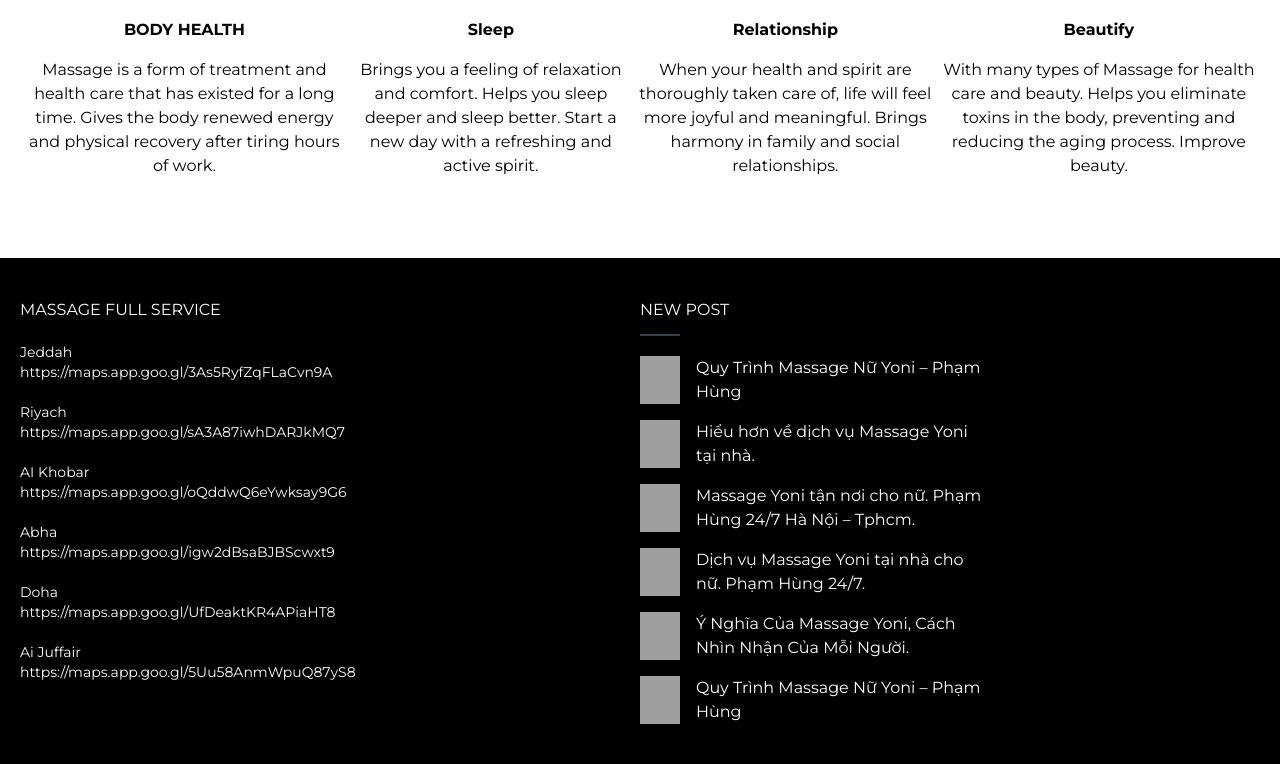
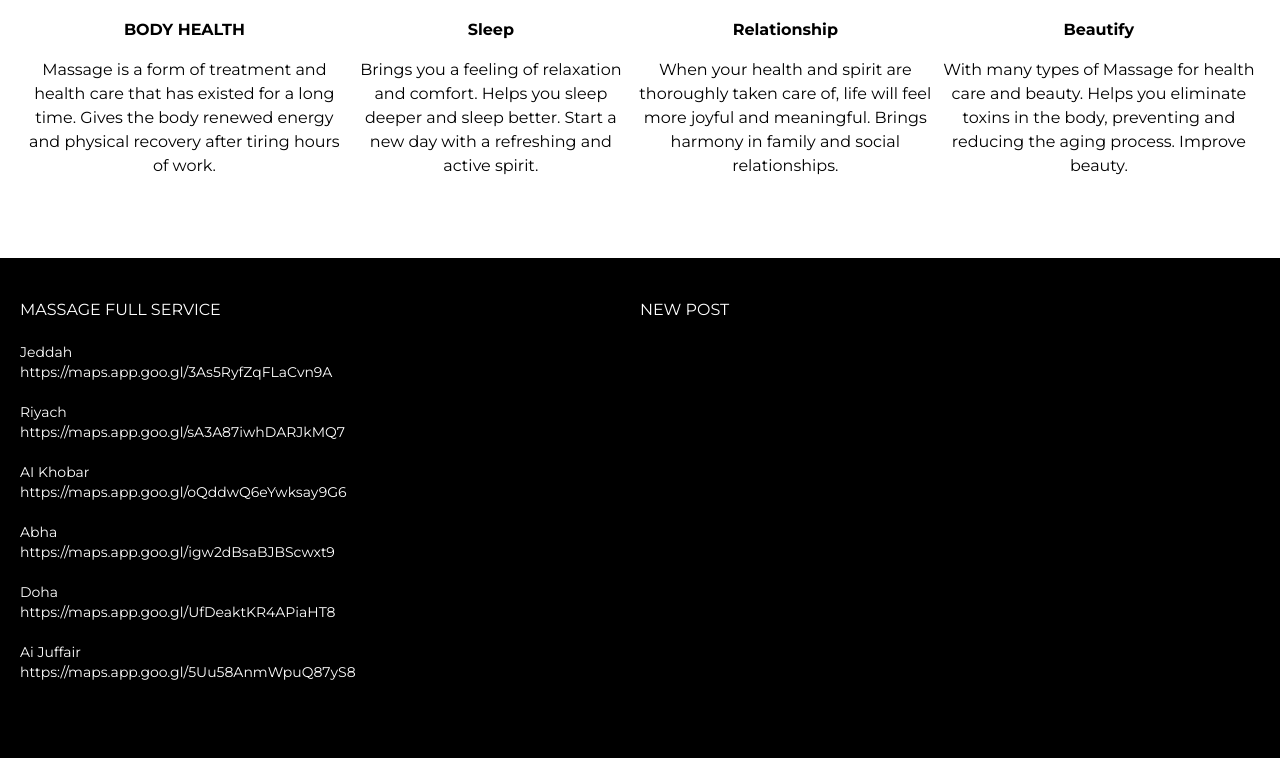
Before and after one commit to huynamboz/vue3-supabase-starter, a Vue app: page / in a window 1280 px wide. Shown: the part 2490-3254 px from the top of the page. Built offline with nearby package versions, Linux system fonts and the light colour scheme; grey boxes are pictures that could not be loaded.

Commit message:
update footer

```diff
--- a/src/components/layout/Footer.vue
+++ b/src/components/layout/Footer.vue
@@ -30,7 +30,7 @@
             </div>
             <div class="flex-1">
                 <p>NEW POST</p>
-                <div class="border-b-[2px] border-gray-700 w-10 mb-5 mt-3"></div>
+                <!-- <div class="border-b-[2px] border-gray-700 w-10 mb-5 mt-3"></div>
                 <div class="flex gap-4 max-w-[350px]">
                     <img class="w-10" src="https://massageyoni247.com/wp-content/uploads/2021/12/massage-yoni-247-150x150.jpg" alt="">
                     <p>Quy Trình Massage Nữ Yoni – Phạm Hùng</p>
@@ -54,7 +54,7 @@
                 <div class="flex gap-4 max-w-[350px] mt-4">
                     <img class="w-10" src="https://massageyoni247.com/wp-content/uploads/2021/12/massage-yoni-247-150x150.jpg" alt="">
                     <p>Quy Trình Massage Nữ Yoni – Phạm Hùng</p>
-                </div>
+                </div> -->
             </div>
         </div>
     </div>
```
